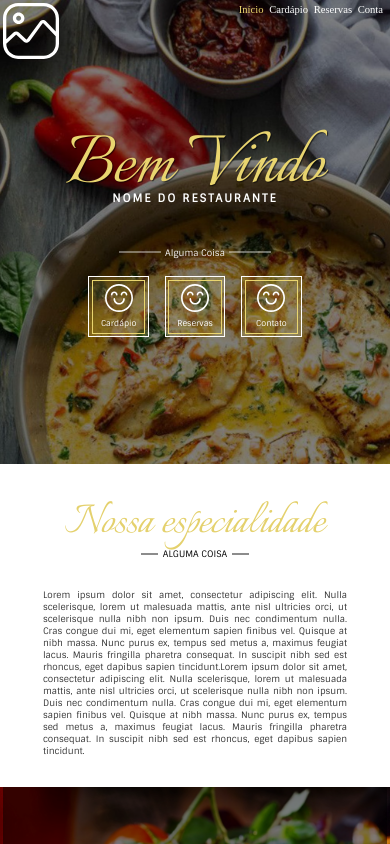
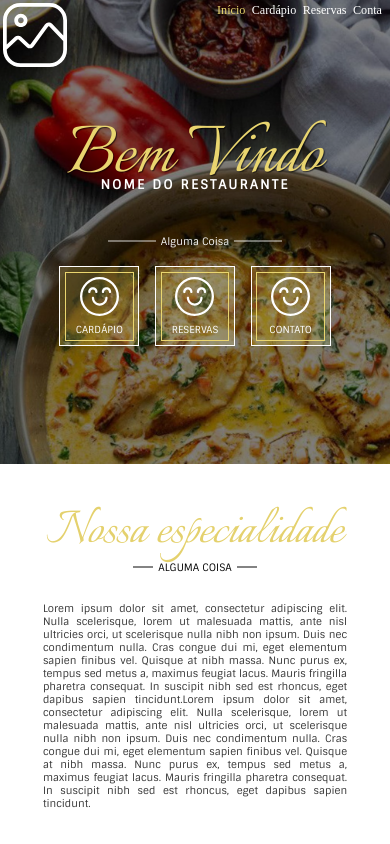
Before and after one commit to LucasMS115/Restaurante, a React (Create React App) app in the folder client/: page /adm in a window 390 px wide. Shown: the top 844 px of the page. Built offline with nearby package versions, Linux system fonts and the light colour scheme.

Commit message:
Media query adjusts

```diff
--- a/client/src/assets/styles/global.css
+++ b/client/src/assets/styles/global.css
@@ -152,7 +152,7 @@ select {
     font-family: Italianno;
     font-style: normal;
     font-weight: normal;
-    font-size: 8.5rem;
+    font-size: 10rem;
     margin: 0;
 }
 
@@ -274,13 +274,13 @@ select {
 
 @media (max-width: 400px) {
     :root {
-        font-size: 35%;
+        font-size: 40%;
     }
 }
 
 @media (min-width: 401px) {
     :root {
-        font-size: 45%;
+        font-size: 50%;
     }
 
     .social-icons-corner{
@@ -289,9 +289,56 @@ select {
 
 }
 
+@media (max-width: 700px) {
+
+    .form-field{
+        height: 3rem;
+        width: 60vw;
+
+    }
+
+    .form-select{
+        height: 6rem;
+        width: 40vw;
+    }
+
+    .form-text-area{
+        height: 7rem;
+        width: 60vw;
+    }
+
+    .titulo1 {
+        font-size: 13rem;
+    }
+
+    .btn1-out{
+        height: 20vw !important;
+        width: 20vw !important;
+    }
+
+    .btn1-back{
+        height: 20vw !important;
+        width: 20vw !important;
+    }
+
+    .btn1-in{
+        height: 17vw !important;
+        width: 17vw !important;
+    }
+
+    .btn1-icon{
+        height: 10vw !important;
+        width: 10vw !important;
+    }
+
+    .btn1-leg{
+        font-size: 2.5vw !important;
+    }
+}
+
 @media (min-width: 700px) {
     :root {
-        font-size: 55%;
+        font-size: 60%;
     }
 }
 
@@ -299,6 +346,14 @@ select {
     .titulo2{
         font-size: 9rem;
     }
+
+    /* .logo{
+        visibility: hidden;
+    }
+
+    .nav-bar{
+        visibility: hidden;
+    } */
 }
 
 
--- a/client/src/components/Btn1.js
+++ b/client/src/components/Btn1.js
@@ -7,14 +7,15 @@ import {Link} from 'react-router-dom';
 export class Btn1 extends Component {
 
     state = {
-        btnSize: "10.5rem",
+        btnSize: "12.5vw",
         color1: "#E9D56F",
         color2: "white",
-        innerSize: "9.2rem",
-        iconSize: "5rem",
+        innerSize: "11vw",
+        iconSize: "5.5vw",
         link: "teste",
         text: "teste",
         icon: icon1,
+        legSize: "1.7vw"
     }
 
     container = {
@@ -28,7 +29,7 @@ export class Btn1 extends Component {
         return {
             position: 'absolute',
             backgroundColor: this.state.color1,
-            filter: 'opacity(16%)',
+            filter: 'opacity(22%)',
             width: this.state.btnSize,
             height: this.state.btnSize,
             margin: 'auto'
@@ -74,7 +75,7 @@ export class Btn1 extends Component {
         return {
             color: this.state.color2,
             filter: 'brightness(100%)',
-            fontSize:'1.45rem',
+            fontSize: this.state.legSize,
             margin: 'auto'
         }
     }
@@ -93,24 +94,24 @@ export class Btn1 extends Component {
     defineBtn = () => {
         if(this.props.type === "link")
             return (
-                <Link style={this.outStyle()} to={this.props.path} onMouseEnter={this.mouse} onMouseLeave={this.mouse} onClick={this.click}>
-                    <div style={this.backgroundStyle()}/>
-                    <div style={this.innerStyle()}>
-                        <img style={this.iconStyle} src={icon1} alt=':('></img>
-                        <span style={this.iconLeg()}>{this.props.text}</span>
+                <Link className="btn1-out" style={this.outStyle()} to={this.props.path} onMouseEnter={this.mouse} onMouseLeave={this.mouse} onClick={this.click}>
+                    <div className="btn1-back" style={this.backgroundStyle()}/>
+                    <div className="btn1-in" style={this.innerStyle()}>
+                        <img className="btn1-icon" style={this.iconStyle} src={icon1} alt=':('></img>
+                        <span className="btn1-leg" style={this.iconLeg()}>{this.props.text}</span>
                     </div>
                 </Link>
             )
         else if(this.props.type === "function")
             return (
-                <div style={this.outStyle()} onMouseEnter={this.mouse} onMouseLeave={this.mouse}
+                <div className="btn1-out" style={this.outStyle()} onMouseEnter={this.mouse} onMouseLeave={this.mouse}
                 onClick={this.props.func.bind(this, this.props.text.toLowerCase())}>
 
-                    <div style={this.backgroundStyle()}/>
+                    <div className="btn1-back" style={this.backgroundStyle()}/>
 
-                    <div style={this.innerStyle()}>
-                        <img style={this.iconStyle} src={icon1} alt=':('></img>
-                        <span style={this.iconLeg()}>{this.props.text}</span>
+                    <div className="btn1-in" style={this.innerStyle()}>
+                        <img className="btn1-icon" style={this.iconStyle} src={icon1} alt=':('></img>
+                        <span className="btn1-leg" style={this.iconLeg()}>{this.props.text}</span>
                     </div>
 
                 </div>
--- a/client/src/components/Btn2.js
+++ b/client/src/components/Btn2.js
@@ -6,12 +6,13 @@ import {Link} from 'react-router-dom';
 class Btn2 extends Component {
 
     state = {
-        heigth: "3.4rem",
-        width: "20rem",
+        heigth: "3.5rem",
+        width: "17rem",
         color1: "#E9D56F",
-        color2: "black",
-        innerHeigth: "2rem",
-        innerWidth: "18.5rem",
+        color2: "#272626",
+        innerHeigth: "2.3rem",
+        innerWidth: "15.5rem",
+        textSize: "1.5rem",
         link: "teste",
         text: "teste",
         aux: 0,
@@ -58,7 +59,7 @@ class Btn2 extends Component {
     text = () => {
         return {
             color: this.state.color2,
-            fontSize:'1rem',
+            fontSize: this.state.textSize,
             margin: 'auto'
         }
     }
--- a/client/src/components/Card.js
+++ b/client/src/components/Card.js
@@ -27,8 +27,8 @@ class Card extends Component {
             <div className="card">
                 <h1 className="card-title">{this.props.name}</h1>
 
-                <p>{this.props.firstLine}</p>
-                <p>{this.props.secondLine}</p>
+                <p className="paragrafo">{this.props.firstLine}</p>
+                <p className="paragrafo">{this.props.secondLine}</p>
 
                 <div className="flex-container">
                     <Btn2
--- a/client/src/components/Header.js
+++ b/client/src/components/Header.js
@@ -14,7 +14,7 @@ export class Header extends Component {
         nav: [  { text: "Início", path: "/" },
                 { text: "Cardápio", path: "/menu" },
                 { text: "Reservas", path: "/reserves" },
-                { text: "Conta", path: "/working" },
+                { text: "Conta", path: "/user" },
             ]
     };
 
--- a/client/src/components/Table.js
+++ b/client/src/components/Table.js
@@ -21,11 +21,11 @@ class Table extends Component {
                     {this.props.rows.map((el) => (
                         <tbody key={el.id}>
                             <tr>
-                                <td>{el.name}</td>
-                                <td>{el.people}</td>
-                                <td>{el.day}</td>
-                                <td>{el.hour}</td>
-                                <td>{el.room}</td>
+                                <td className="table-item">{el.name}</td>
+                                <td className="table-item">{el.people}</td>
+                                <td className="table-item">{el.day}</td>
+                                <td className="table-item">{el.hour}</td>
+                                <td className="table-item">{el.room}</td>
                             </tr>
                         </tbody>
 
--- a/client/src/components/styles/Card.css
+++ b/client/src/components/styles/Card.css
@@ -7,6 +7,7 @@
     width: 90%;
     margin: auto;
     margin-bottom: 1rem;
+    text-align: left;
 }
 
 .card h1 {
--- a/client/src/components/styles/Forms.css
+++ b/client/src/components/styles/Forms.css
@@ -67,3 +67,9 @@ label {
     color: black;
     margin: .4rem;
 }
+
+@media (max-width: 700px) {
+    .formsContainer {
+        width: 87%;
+    }
+}
--- a/client/src/components/styles/Table.css
+++ b/client/src/components/styles/Table.css
@@ -33,3 +33,9 @@
     background-color: var(--color-grey-1);
     color: white;
   }
+
+  @media (max-width: 700px) {
+    .table-item{
+      font-size: 1.31rem;
+    }
+}
--- a/client/src/pages/Home/index.js
+++ b/client/src/pages/Home/index.js
@@ -34,9 +34,9 @@ export class Home extends Component {
 
                 <Header
                     type="1"
-                    btns={ [{ text: "Cardápio", path: "/menu", type: "link" },
-                        { text: "Reservas", path: "/reserves", type: "link"},
-                        { text: "Contato", func: this.toContact , type: "function"},
+                    btns={ [{ text: "CARDÁPIO", path: "/menu", type: "link" },
+                        { text: "RESERVAS", path: "/reserves", type: "link"},
+                        { text: "CONTATO", func: this.toContact , type: "function"},
                     ]}
                     title={this.state.title}
                     subtitle={this.state.subtitle}
@@ -59,8 +59,8 @@ export class Home extends Component {
 
                 <Btn2
                     type="1"
-                    path="/working"
-                    text="Faça uma reserva"
+                    path="/reserves"
+                    text="Fazer reserva"
                 />
 
 
--- a/client/src/pages/Menu/index.js
+++ b/client/src/pages/Menu/index.js
@@ -49,10 +49,10 @@ export class Menu extends Component {
                 <Header
                     type="1"
 
-                    btns={ [{ text: "Entradas", func: this.filter, type: "function" },
-                            { text: "Principais", func: this.filter, type: "function"},
-                            { text: "Sobremesas", func: this.filter, type: "function" },
-                            { text: "Bebidas", func: this.filter, type: "function" }
+                    btns={ [{ text: "ENTRADAS", func: this.filter, type: "function" },
+                            { text: "PRINCIPAIS", func: this.filter, type: "function"},
+                            { text: "SOBREMESAS", func: this.filter, type: "function" },
+                            { text: "BEBIDAS", func: this.filter, type: "function" }
                            ]
                     }
 
--- a/client/src/pages/User/index.js
+++ b/client/src/pages/User/index.js
@@ -27,7 +27,7 @@ const User = () => {
 
     const getUserData = async () => {
         let userData = await usersTable.getByID(token);
-        setTitle(`Olá ${userData.name}!`);
+        setTitle(`Olá ${userData.name.split(" ")[0]}!`);
         setUser(userData);
     }
 
```
